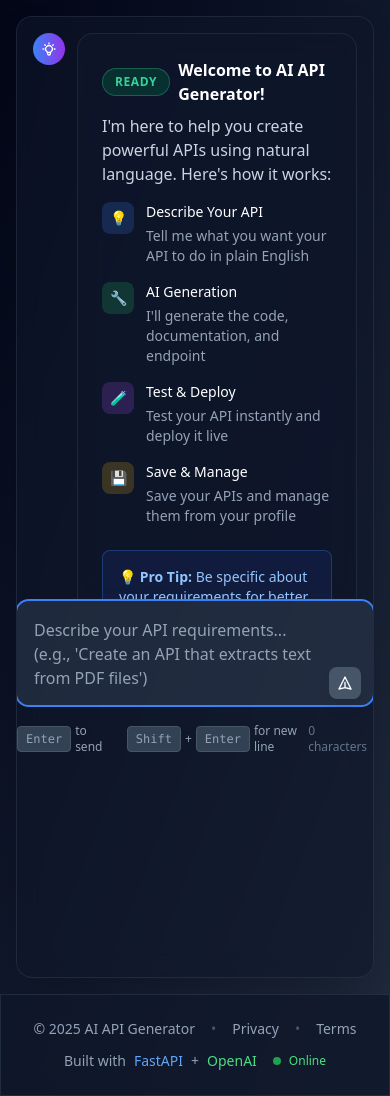
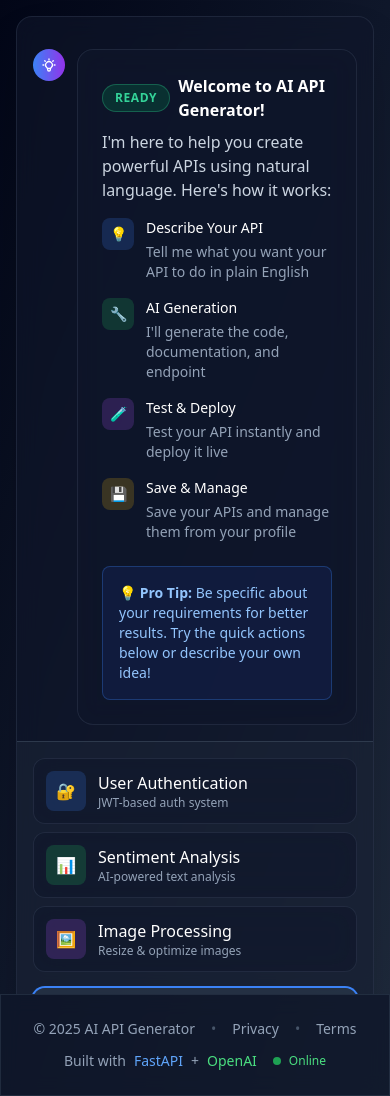
Before and after one commit to Ernosto0/BucketApi, a FastAPI app: page / in a window 390 px wide. Shown: the part 106-1202 px from the top of the page. Run offline with FastAPI, Linux system fonts and the light colour scheme; parts of the project's set-up code (start-up, migrations or seed data) failed here and were passed over; some libraries are stand-ins or nearby versions.

Commit message:
Refactor chat interface and improve header behavior
- Adjusted CSS for chat message container to enhance responsiveness and layout.
- Updated JavaScript to simplify header scroll behavior, improving visibility and reducing flickering during scroll events.
- Modified HTML structure for better spacing and layout consistency in the chat interface.

```diff
--- a/static/chat.css
+++ b/static/chat.css
@@ -111,13 +111,13 @@
 
 /* Chat container responsive height */
 .chat-messages-container {
-    max-height: calc(100vh - 350px);
+    max-height: calc(100vh - 280px);
     min-height: 300px;
 }
 
 @media (max-width: 640px) {
     .chat-messages-container {
-        max-height: calc(100vh - 400px);
+        max-height: calc(100vh - 320px);
         min-height: 250px;
     }
 }
--- a/static/chat.js
+++ b/static/chat.js
@@ -1556,10 +1556,10 @@ function adjustChatHeight() {
     const chatMessages = document.getElementById('chatMessages');
     const windowHeight = window.innerHeight;
 
-    // Calculate height: full viewport minus header, input area, and padding
-    const headerHeight = 120; // Approximate header height
+    // Calculate height: full viewport minus input area and padding (no header)
+    const headerHeight = 0; // No header since it's commented out
     const inputAreaHeight = 250; // Approximate input area height
-    const paddingBuffer = 40; // Buffer for spacing
+    const paddingBuffer = 20; // Reduced buffer for tighter layout
 
     const maxHeight = windowHeight - headerHeight - inputAreaHeight - paddingBuffer;
     chatMessages.style.maxHeight = `${Math.max(300, maxHeight)}px`; // Minimum 300px
--- a/templates/index.html
+++ b/templates/index.html
@@ -9,7 +9,7 @@
 {% block content %}
 <div class="h-screen bg-gradient-to-br from-dark-950 via-dark-900 to-dark-800 flex flex-col">
     <!-- Main Chat Interface -->
-    <div class="flex-1 flex flex-col p-4">
+    <div class="flex-1 flex flex-col px-4 pt-4 pb-0">
         <!-- Chat Container -->
         <div class="glass-card rounded-2xl shadow-2xl overflow-hidden flex-1 flex flex-col">
                 <!-- Chat Header -->
@@ -35,7 +35,7 @@
 
                 <!-- Chat Messages -->
                 <div class="flex-1 relative overflow-hidden">
-                    <div id="chatMessages" class="h-full overflow-y-auto p-4 sm:p-6 space-y-4 scroll-smooth chat-messages-container" onscroll="handleChatScroll()">
+                    <div id="chatMessages" class="h-full overflow-y-auto p-4 sm:p-6 pt-8 space-y-4 scroll-smooth chat-messages-container" onscroll="handleChatScroll()">
                     <!-- Welcome Message -->
                     <div class="message-animation">
                         <div class="flex items-start space-x-3 max-w-4xl">
@@ -140,9 +140,8 @@
                 </div>
 
                 <!-- Chat Input Container -->
-                <!-- <div class="bg-slate-800/50 border-t border-slate-600/50 p-4 sm:p-6 flex-shrink-0">
+                <div class="bg-slate-800/50 border-t border-slate-600/50 p-4 sm:p-6 flex-shrink-0">
                     <div class="mb-4">
-                        <h3 class="text-sm font-medium text-slate-300 mb-3">✨ Quick Start Examples</h3>
                         <div class="quick-action-grid">
                             <button class="glass-card p-3 sm:p-4 rounded-xl hover:bg-slate-700/30 transition-all duration-200 text-left group" onclick="sendQuickMessage('Create a REST API for user authentication with JWT tokens')">
                                 <div class="flex items-center space-x-3">
@@ -180,7 +179,7 @@
                                 </div>
                             </button>
                         </div>
-                    </div> -->
+                    </div>
 
                     <!-- Input Area -->
                     <div class="relative">
```
Also changed, not shown: templates/base.html (+64 -1 lines).
